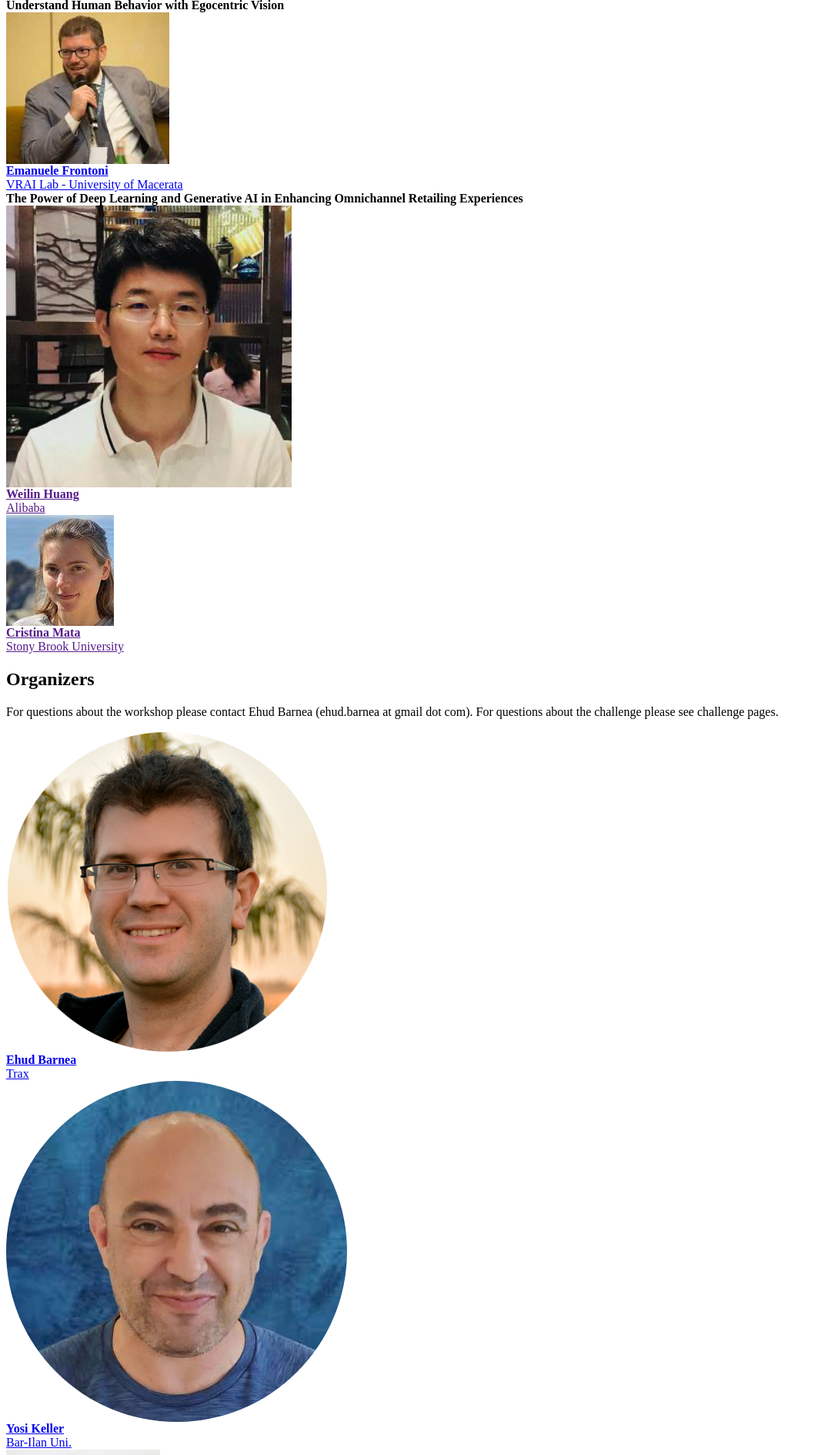
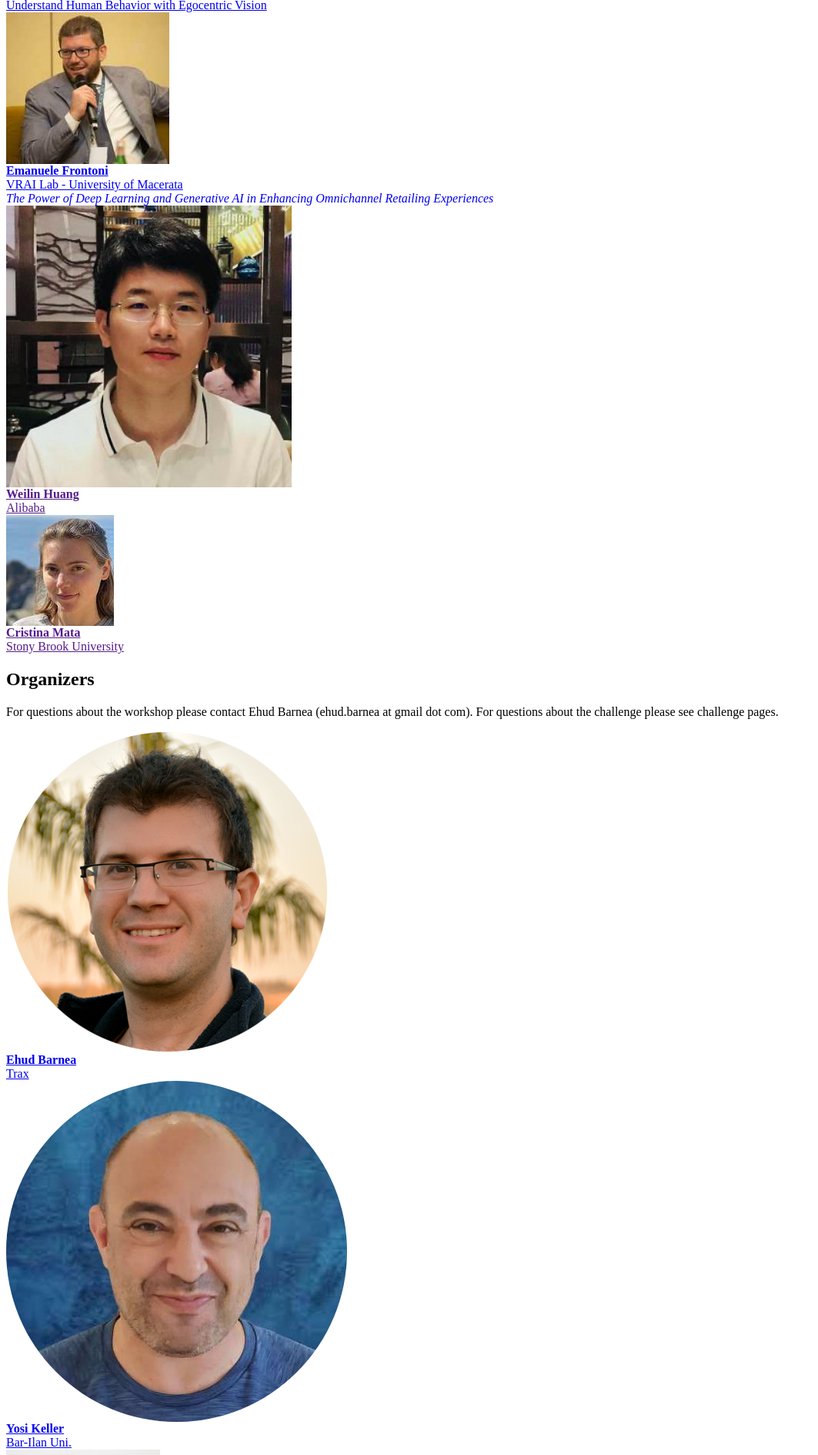
Before and after one commit to retailvisionworkshop/retailvisionworkshop.github.io, a Jekyll site: the page index.html, which Jekyll copies as it is, in a window 1280 px wide. Shown: the part 1886-3776 px from the top of the page at 77% size, without its empty margins (0-1063 px from the left). Built offline with Jekyll 4.4.1, drawn with Linux system fonts in a browser that asks for light colours.

Commit message:
Add files via upload

```diff
--- a/index.html
+++ b/index.html
@@ -2,18 +2,8 @@
 <head>
 <style type="text/css">
 .auto-style1 {
+	font-style: italic;
 	text-decoration: none;
-	font-weight: bold;
-}
-.auto-style2 {
-	color: #000000;
-	font-weight: bold;
-}
-.auto-style3 {
-	text-decoration: none;
-}
-.auto-style4 {
-	color: #000000;
 }
 </style>
 </head>
@@ -158,9 +148,8 @@ redirect_from: "/"
                             <strong>Antonino Furnari</strong>
                         </header>
                         <div class="affiliation">University of Catania<br>
-							<a class="auto-style3" href="https://www.antoninofurnari.it/">
-							<span class="auto-style2">Understand Human Behavior
-							with Egocentric Vision</span></a> </div>
+							<a href="https://www.antoninofurnari.it/">Understand
+							Human Behavior with Egocentric Vision</a> </div>
                     </section>
                 </a>
 
@@ -175,9 +164,8 @@ redirect_from: "/"
                         <div class="affiliation">VRAI Lab - University of
 							Macerata<br>
 							<a class="auto-style1" href="https://vrai.dii.univpm.it/emanuele.frontoni">
-							<span class="auto-style4">The Power of Deep Learning
-							and Generative AI in Enhancing Omnichannel Retailing
-							Experiences </span></a></div>
+							The Power of Deep Learning and Generative AI in
+							Enhancing Omnichannel Retailing Experiences </a></div>
                     </section>
                 </a>
             </div>
```
